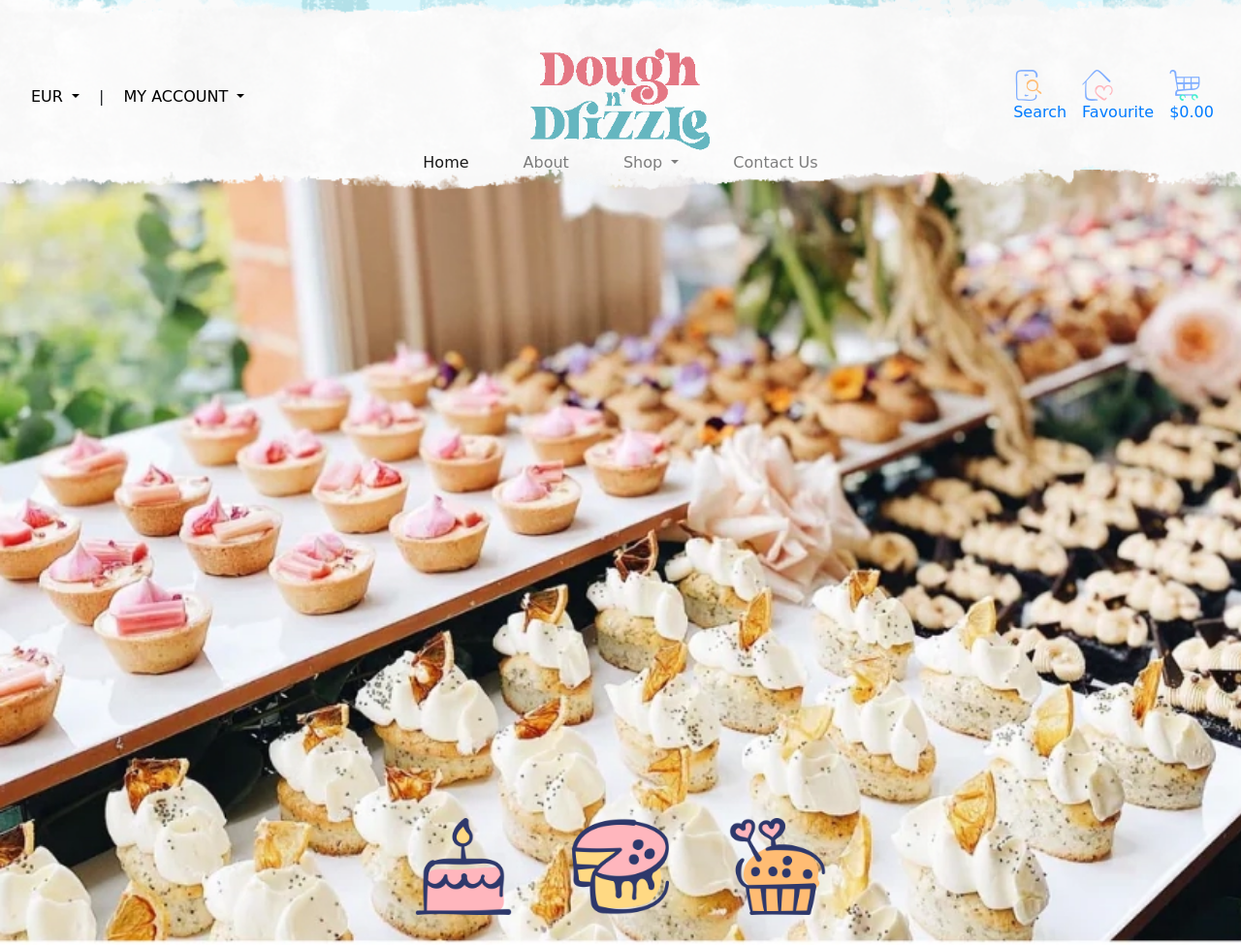
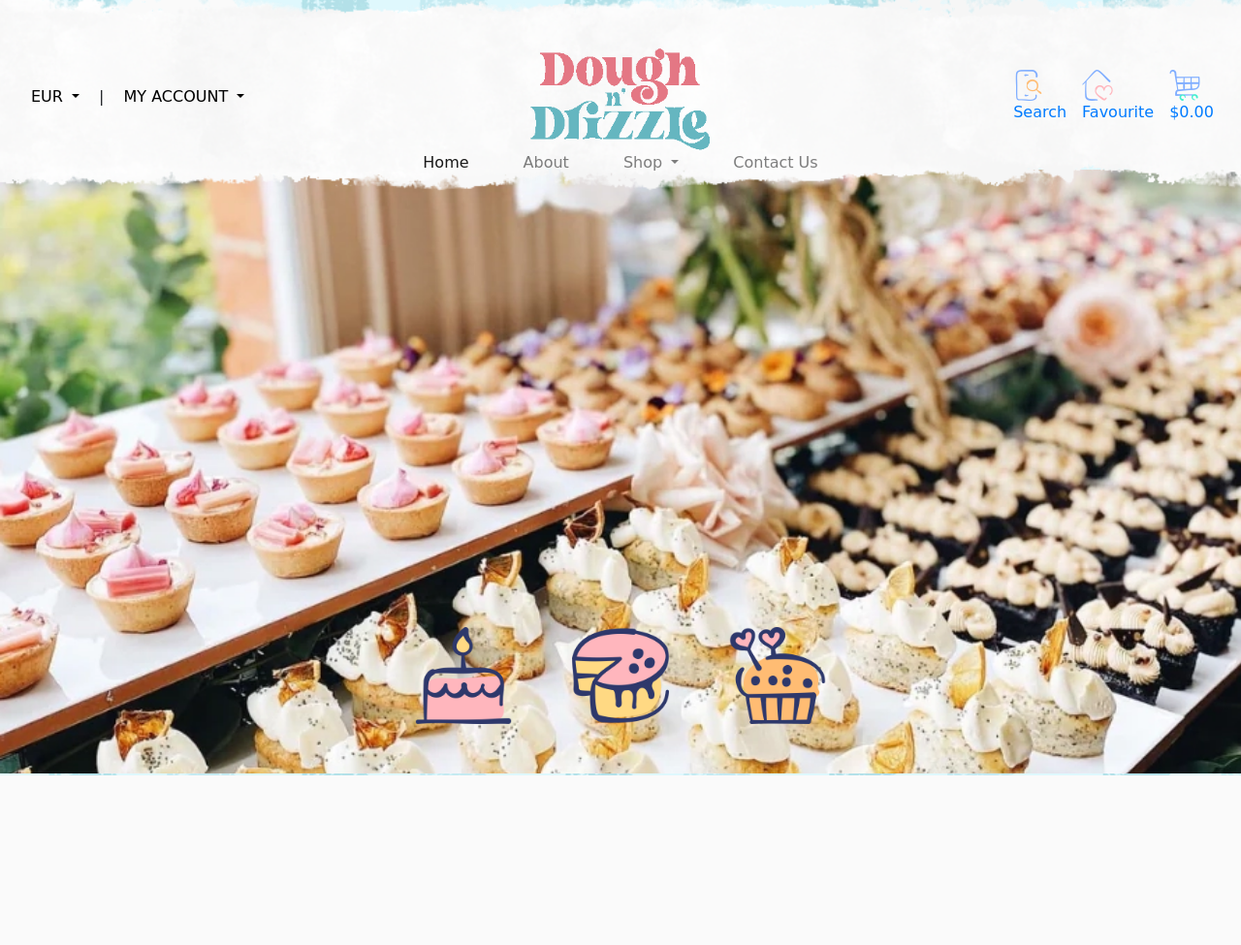
Before and after one commit to hpcoloma/pp5-dough-n-drizzle, a Django app: page / in a window 1280 px wide. Shown: the whole page at 97% size. After the commit the page ends 800 px from the top, so only its background shows below. Run offline with Django 5.2, Linux system fonts and the light colour scheme; some web fonts are replaced.

Commit message:
Refactor hero section to fit all content on window, update hero icon links, add style and animation to hero image

```diff
--- a/home/templates/home/index.html
+++ b/home/templates/home/index.html
@@ -14,15 +14,15 @@
     <div class="hero-container d-flex flex-column justify-content-end align-items-center">
         <!-- Button Images for Cakes, Pastries, Desserts -->
         <div class="button-container mb-4 d-flex justify-content-center">
-            <a href="" class="btn btn-cake mx-2">
+            <a href="{% url 'products' %}?category=cakes" class="btn btn-cake mx-2">
                 <img src="{% static 'img/cake2.png' %}" alt="Cakes Button" class="button-image">
                 <div class="button-text">Cakes</div>
             </a>
-            <a href="" class="btn btn-pastries mx-2">
+            <a href="{% url 'products' %}?category=pastries" class="btn btn-pastries mx-2">
                 <img src="{% static 'img/pastries2.png' %}" alt="Pastries Button" class="button-image">
                 <div class="button-text">Pastries</div>
             </a>
-            <a href="" class="btn btn-desserts mx-2">
+            <a href="{% url 'products' %}?category=desserts" class="btn btn-desserts mx-2">
                 <img src="{% static 'img/dessert2.png' %}" alt="Desserts Button" class="button-image">
                 <div class="button-text">Desserts</div>
             </a>
--- a/static/css/base.css
+++ b/static/css/base.css
@@ -173,35 +173,55 @@ main {
   width: 1.75rem;
 }
 
+
+/* Keyframes for zoom animation */
+@keyframes zoom {
+  0% {
+    background-size: 100%; /* Start with 100% size */
+  }
+  50% {
+    background-size: 110%; /* Zoom in to 110% */
+  }
+  100% {
+    background-size: 100%; /* Scale back to original */
+  }
+}
+
 /* Hero Style */
 .hero {
-  background: url(/static/img/hero.png);
+  background: url(/static/img/hero.png) no-repeat;
   background-size: cover;
-  height: 100vh; /* Full viewport height */
+  height: calc(100vh - 177px);
   display: flex;
   justify-content: center;
-  align-items: center;
-  position: relative;
-  width: 100%; /* Full viewport width */
-  margin: 0; /* No margin */
+  align-items: flex-end;
+  overflow: hidden;
+
+  /* Animation properties */
+  animation: zoom 20s infinite; /* Adjust duration as needed */
+  animation-timing-function: ease-in-out; /* Smooth animation */
 }
 
 .hero-container {
-  /* position: relative; */
+  height: 100vh;
   width: 100%;
-  max-width: 1200px;
-  text-align: center;
-  padding-bottom: 0px;
+  padding-bottom: 20px;
 }
 
 .button-container {
   display: flex;
   justify-content: center;
   gap: 20px; /* Space between buttons */
+  position: relative;
 }
 
 .button-container .btn {
   display: inline-block;
+}
+
+.btn {
+  position: relative; /* Ensure btn has a position for absolute children */
+  overflow: hidden; /* Hide overflow to prevent text from showing initially */
 }
 
 .button-image {
@@ -223,11 +243,19 @@ main {
   left: 50%;
   transform: translate(-50%, -50%);
   color: white;
-  font-size: 18px;
+  font-size: 25px;
   font-weight: bold;
   text-shadow: 2px 2px 4px rgba(0, 0, 0, 0.5); /* Add a shadow for readability */
   opacity: 0; /* Initially hidden */
   transition: opacity 0.3s ease-in-out;
+}
+
+.btn:hover .button-image {
+  transform: scale(1.1); /* Slightly enlarge image on hover */
+}
+
+.btn:hover .button-text {
+  opacity: 1; /* Show the text on hover */
 }
 
 /* Show the text on hover */
@@ -350,7 +378,7 @@ main {
     width:auto;
     background-position-x: center;
     background-size: cover;
-    padding-bottom: 0;
+    margin-bottom: 0;
     text-align: center; /* Optional: center align footer content */
 }
 .footer-logo {
@@ -407,3 +435,7 @@ main {
 @media screen and (min-width:640px) {
   background-position: 50% 0;
 }
+
+@media (max-width: 768px) {
+
+}
--- a/templates/base.html
+++ b/templates/base.html
@@ -87,12 +87,6 @@
       aria-hidden="true">
       <div class="modal-dialog modal-dialog-centered" role="document">
         <div class="modal-content">
-          <!-- <div class="modal-header">
-              <h5 class="modal-title" id="searchModalLabel">Search</h5>
-              <button type="button" class="close" data-dismiss="modal" aria-label="Close">
-                <span aria-hidden="true">&times;</span>
-              </button>
-            </div> -->
           <div class="modal-body">
             <form method="GET" action="{% url 'products' %}">
               <div class="input-group w-100">
```
Also changed, not shown: products/templates/products/products.html (+5 -3 lines).
